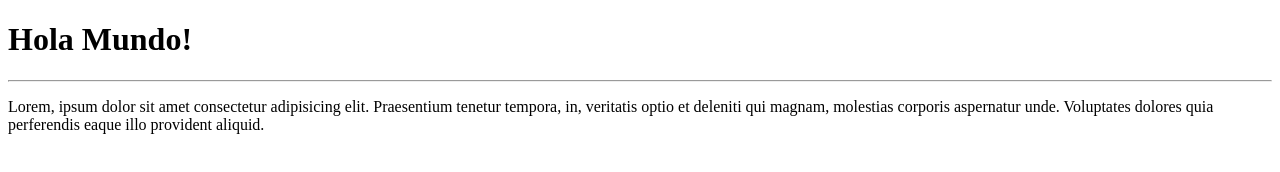
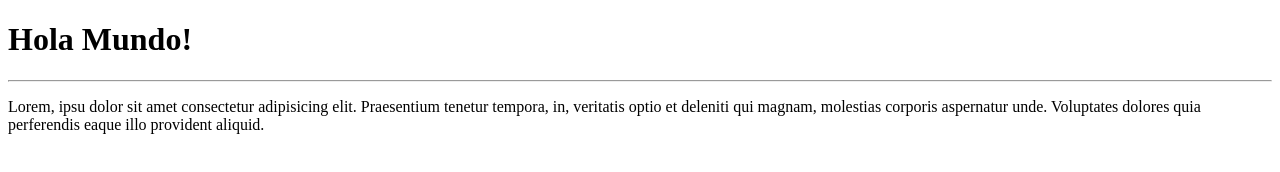
Before and after one commit to rod-codders/avengers, a plain HTML site: page Docs/index.html in a window 1280 px wide. Drawn offline with Linux system fonts and the light colour scheme.

```diff
--- a/Docs/index.html
+++ b/Docs/index.html
@@ -10,7 +10,7 @@
     <hr>
 
     <p>
-        Lorem, ipsum dolor sit amet consectetur adipisicing elit. Praesentium tenetur tempora, in, veritatis optio et deleniti qui magnam, molestias corporis aspernatur unde. Voluptates dolores quia perferendis eaque illo provident aliquid.
+        Lorem, ipsu dolor sit amet consectetur adipisicing elit. Praesentium tenetur tempora, in, veritatis optio et deleniti qui magnam, molestias corporis aspernatur unde. Voluptates dolores quia perferendis eaque illo provident aliquid.
 
     </p>
 
```
